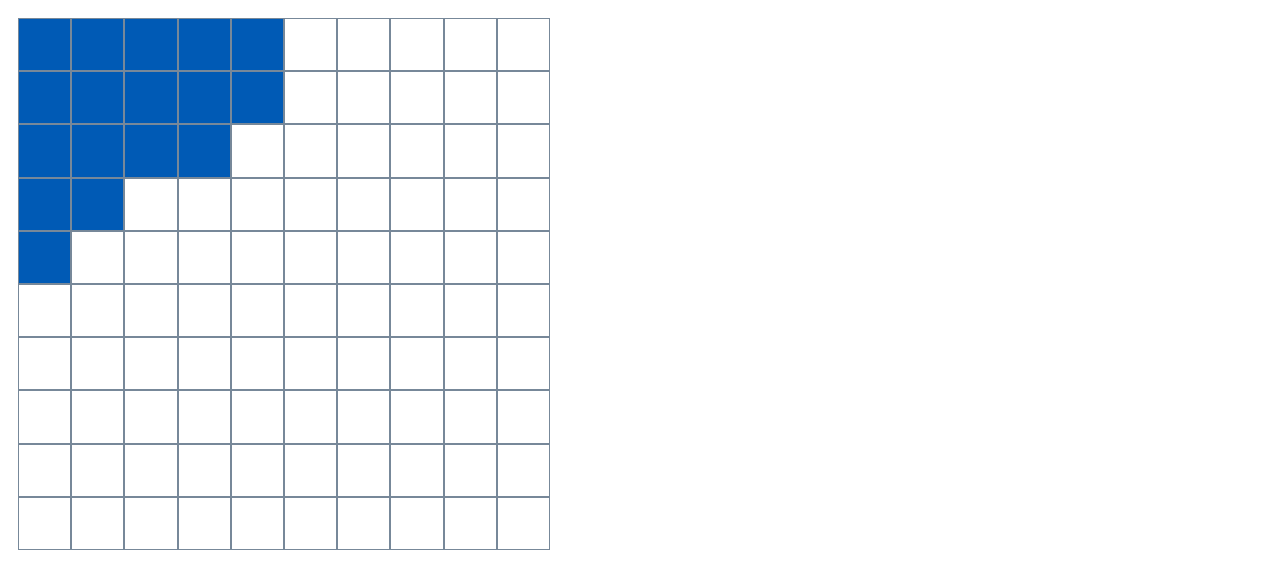
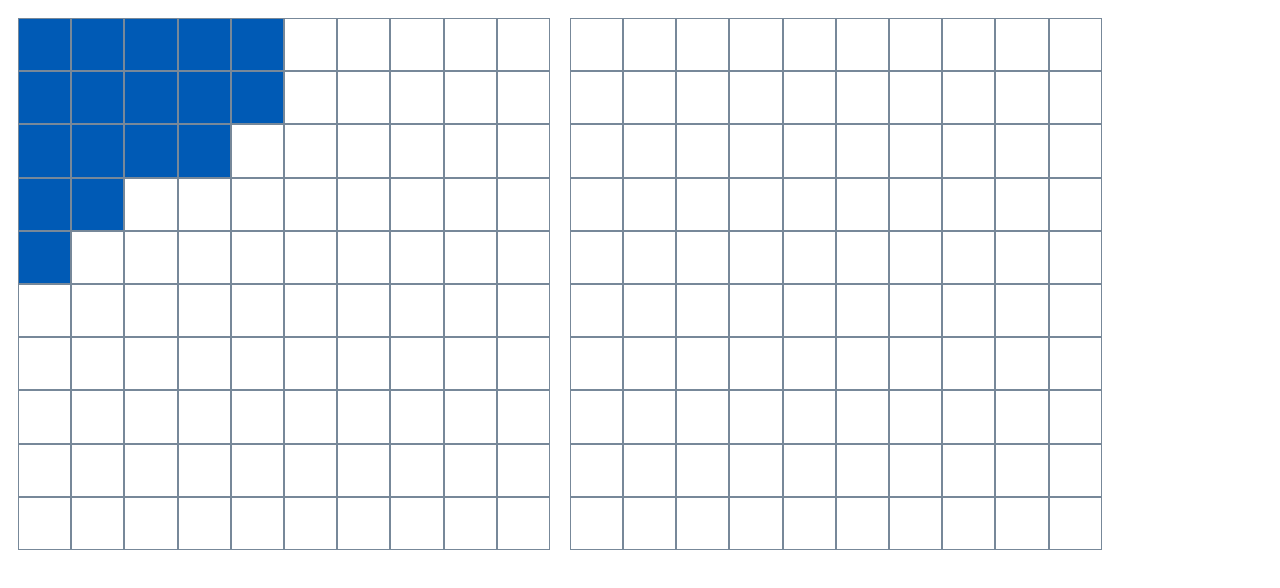
Before and after one commit to earacena/battleship-webapp-frontend, a React (Create React App) app: page / in a window 1280 px wide. Both pictures are taken after a click on the button "Ready!". Shown: the top 588 px of the page. Built offline with nearby package versions, Linux system fonts and the light colour scheme.

Commit message:
Add board for opponent

```diff
--- a/src/features/Battleship/Battleship.tsx
+++ b/src/features/Battleship/Battleship.tsx
@@ -46,6 +46,7 @@ function Battleship() {
 
   const [editing, setEditing] = useState<boolean>(true);
   const [board] = useState(() => generateBoard(boardSize));
+  const [opponentBoard] = useState(() => generateBoard(boardSize));
   const [occupiedPositions, setOccupiedPositions] = useState<boolean[][]>(() =>
     generateOccupiedPositions(boardSize)
   );
@@ -63,6 +64,7 @@ function Battleship() {
         />
       )}
       {!editing &&
+      <div>
         <Board size={boardSize} gridSize={gridSize}>
           { board.map((row, y) =>
             row.map((cell, x) => (
@@ -70,6 +72,15 @@ function Battleship() {
             ))
           )}
         </Board>
+        <Board size={boardSize} gridSize={gridSize}>
+          { opponentBoard.map((row, y) =>
+            row.map((cell, x) => (
+              <Cell key={cell.id} {...cell} />
+            ))
+          )}
+
+        </Board>
+      </div>
       }
     </div>
   );
```
